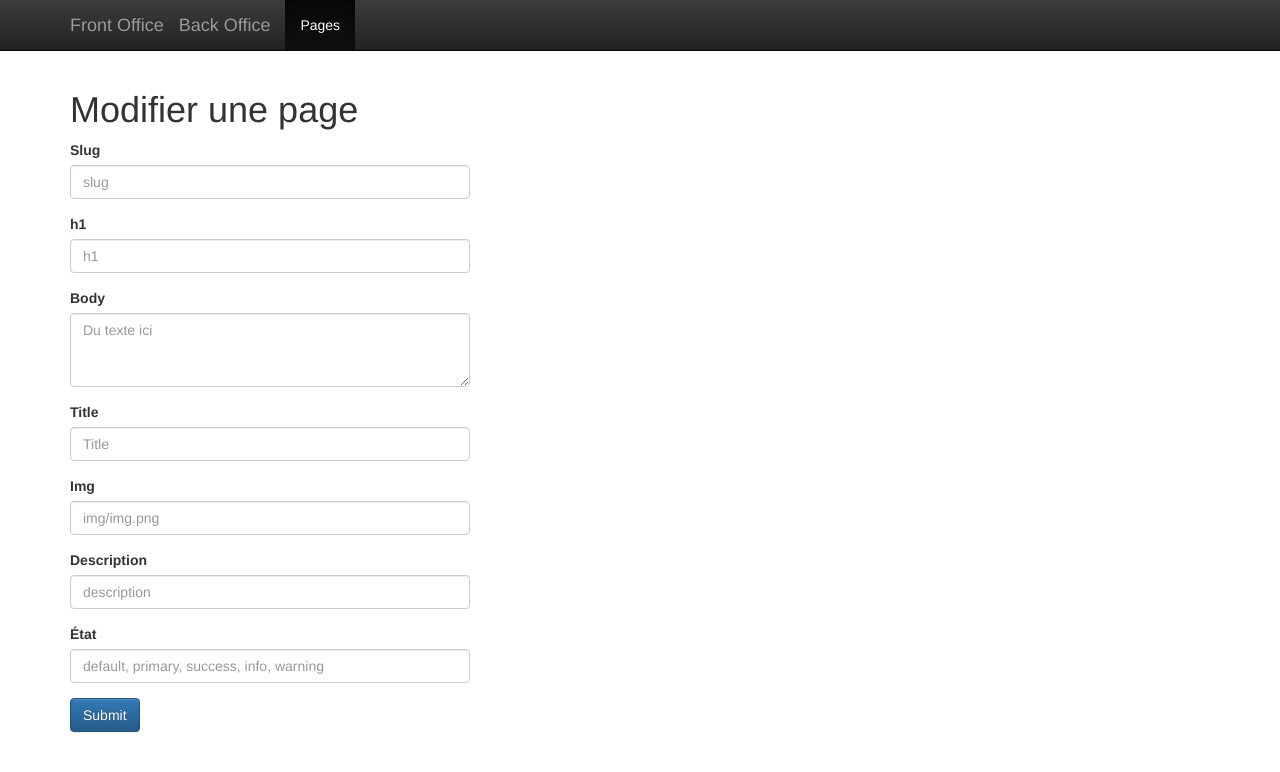
After one commit to Tiffaniet/CMSG2, a PHP site: page /View/admin/modifierPage.php in a window 1280 px wide. The commit adds this page. Shown: the top 772 px of the page. Run offline with PHP 8.4, Linux system fonts and the light colour scheme; the template is opened without the code that fills it, so the values that code supplies are empty.

Commit message:
Ajout de la fonction modifier

```diff
--- a/View/admin/detailsPage.php
+++ b/View/admin/detailsPage.php
@@ -34,20 +34,24 @@
             <th>ID</th>
             <th>Slug</th>
             <th>Titre</th>
+            <th>h1</th>
             <th>body</th>
             <th>span_text</th>
             <th>span_class</th>
             <th>img</th>
+
         </tr>
 
         <tr>
             <td><?= $data->id ?></td>
             <td><?= $data->slug ?></td>
             <td><?= $data->title ?></td>
+            <td><?= $data->h1 ?></td>
             <td><?= $data->body ?></td>
             <td><?= $data->span_text ?></td>
             <td><?= $data->span_class ?></td>
             <td><?= $data->img ?></td>
+
         </tr>
     </table>
 </div>
--- /dev/null
+++ b/View/admin/modifierPage.php
@@ -0,0 +1,67 @@
+<!DOCTYPE html>
+<html lang="en">
+<head>
+    <meta charset="UTF-8">
+    <title>Ajouter une page</title>
+    <link href="../../bootstrap/css/bootstrap.css" rel="stylesheet">
+    <link href="../../bootstrap/css/" rel="stylesheet">
+    <link href="../../bootstrap/css/bootstrap-theme.min.css" rel="stylesheet">
+    <style>
+        body {
+            padding-top: 70px;
+        }
+    </style>
+</head>
+<body role="document">
+<nav class="navbar navbar-inverse navbar-fixed-top">
+    <div class="container">
+        <div class="navbar-header">
+            <a class="navbar-brand" href="/index.php">Front Office</a>
+            <a class="navbar-brand" href="../admin">Back Office</a>
+        </div>
+        <div id="navbar" class="navbar-collapse collapse">
+            <ul class="nav navbar-nav">
+                <li class="active"><a href="">Pages</a></li>
+            </ul>
+        </div>
+    </div>
+</nav>
+<div class="container theme-showcase" role="main">
+    <h1>Modifier une page</h1>
+    <form action="/admin/index.php?a=modifier" method="post" style="width: 400px;">
+        <!-- permet de cacher l'input et de recuperer la valeur -->
+        <input type="hidden" name="page_id" value="<?= $data->id ?>" />
+        <fieldset class="form-group">
+            <label for="formGroupExampleInput">Slug</label>
+            <input type="text" class="form-control" name="page_slug" placeholder="slug" value="<?= $data->slug ?>">
+        </fieldset>
+        <fieldset class="form-group">
+            <label for="formGroupExampleInput">h1</label>
+            <input type="text" class="form-control" name="page_h1" placeholder="h1" value="<?= $data->h1 ?>">
+        </fieldset>
+        <fieldset class="form-group">
+            <label for="exampleTextarea">Body</label>
+            <textarea class="form-control" name="page_body" rows="3" placeholder="Du texte ici"><?= $data->body ?></textarea>
+        </fieldset>
+        <fieldset class="form-group">
+            <label for="formGroupExampleInput">Title</label>
+            <input type="text" class="form-control" name="page_title" placeholder="Title" value="<?= $data->title ?>">
+        </fieldset>
+        <fieldset class="form-group">
+            <label for="formGroupExampleInput">Img</label>
+            <input type="text" class="form-control" name="page_img" placeholder="img/img.png" value="<?= $data->img ?>">
+        </fieldset>
+        <fieldset class="form-group">
+            <label for="formGroupExampleInput">Description</label>
+            <input type="text" class="form-control" name="span_text" placeholder="description" value="<?= $data->span_text ?>">
+        </fieldset>
+        <fieldset class="form-group">
+            <label for="formGroupExampleInput">État</label>
+            <input type="text" class="form-control" name="span_class" placeholder="default, primary, success, info, warning" value="<?= $data->span_class ?>">
+        </fieldset>
+        <button type="submit" class="btn btn-primary">Submit</button>
+    </form>
+    <br><br>
+</div>
+</body>
+</html>
--- a/View/page.php
+++ b/View/page.php
@@ -15,7 +15,7 @@
 <?=$nav?>
 <div class="container theme-showcase" role="main">
     <div class="jumbotron">
-        <h1><?=$page->title?></h1>
+        <h1><?=$page->h1?></h1>
         <p><?=$page->body?></p>
       <span class="label label-<?=$page->span_class?>"><?=$page->span_text?></span>
     </div>
```
Also changed, not shown: Controller/PageController.php (+17 -1 lines), Model/Pagerepository.php (+33 -19 lines), img/cheval.jpg (added), img/homer.jpg (added), img/lapin.jpeg (added).
